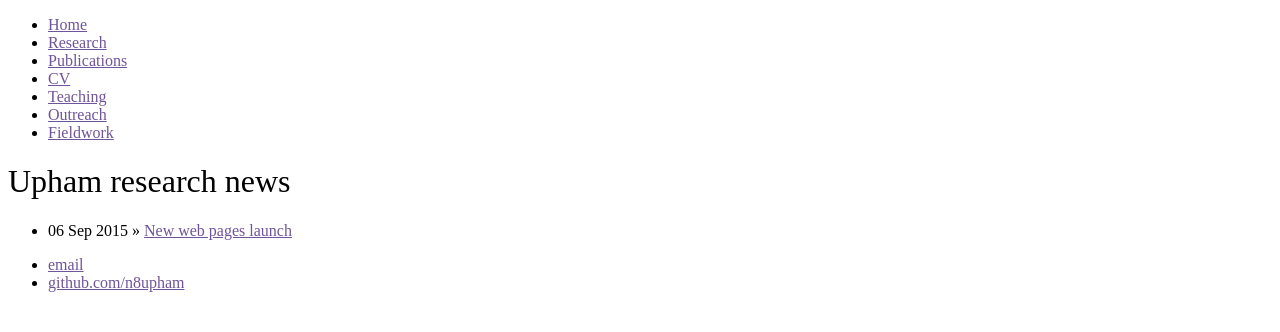
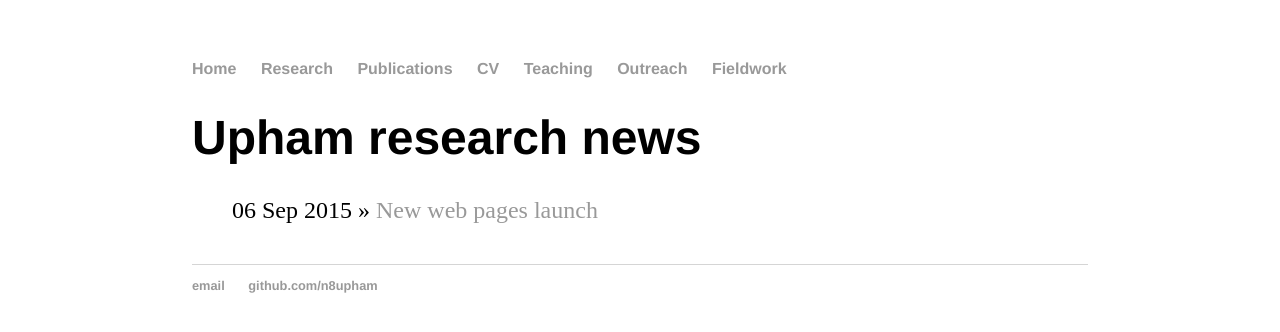
Before and after one commit to n8upham/n8upham.github.io, a Jekyll site: the page built from news/index.html, in a window 1280 px wide. Shown: the top 332 px of the page. Built offline with Jekyll 4.4.1, drawn with Linux system fonts in a browser that asks for light colours.

Commit message:
Update main.css

```diff
--- a/css/main.css
+++ b/css/main.css
@@ -1,193 +1,50 @@
-*
- * Nav
- */
-
-.navbar-default .navbar-brand,
-.navbar-default {
-  background-color: #6f5499;
-  font-size: 130%;
+body {
+    margin: 60px auto;
+    width: 70%;
+}
+nav ul, footer ul {
+    font-family:'Helvetica', 'Arial', 'Sans-Serif';
+    padding: 0px;
+    list-style: none;
+    font-weight: bold;
+}
+nav ul li, footer ul li {
+    display: inline;
+    margin-right: 20px;
+}
+a {
+    text-decoration: none;
+    color: #999;
+}
+a:hover {
+    text-decoration: underline;
+}
+h1 {
+    font-size: 3em;
+    font-family:'Helvetica', 'Arial', 'Sans-Serif';
+}
+h2 {
+    font-size: 2em;
+    font-family:'Helvetica', 'Arial', 'Sans-Serif';
+}
+h3 {
+    font-size: 1.7em;
+}
+p {
+    font-size: 1.5em;
+    line-height: 1.4em;
+    color: #333;
+}
+footer {
+    border-top: 1px solid #d5d5d5;
+    font-size: .8em;
 }
 
-.navbar-default {
-  min-height: 60px;
-  border: none;
-  border-radius: 0;
+ul.posts {
+    margin: 20px auto 40px;
+    font-size: 1.5em;
 }
 
-.navbar-default .navbar-brand {
-  padding-top: 20px;
-  padding-bottom: 40px;
-  height: 60px;
+ul.posts li {
+    list-style: none;
 }
-
-.navbar-default .navbar-brand {
-  color: rgba(255, 255, 255, 0.7);
-}
-
-.navbar-default .navbar-nav li a{
-  color: rgba(255, 255, 255, 0.7);
-  padding-top: 20px;
-  padding-bottom: 20px;
-}
-
-.navbar-default .navbar-brand:hover,
-.navbar-default .navbar-nav li a:hover,
-.navbar-default .nav .active a:hover,
-.navbar-default .nav .active a {
-  background-color: rgba(0, 0, 0, 0.2);
-  color: rgba(255, 255, 255, 0.7);
-}
-
-.navbar-default .navbar-toggle {
-  border-color: rgba(255, 255, 255, 0.7);
-  height: 40px;
-}
-
-.navbar-default .navbar-toggle:focus,
-.navbar-default .navbar-toggle:hover,
-.navbar-default .navbar-toggle .icon-bar {
- background-color: rgba(255, 255, 255, 0.7);
-}
-
-.logo {
-  width: 40px;
-  height: 40px;
-  margin: -10px 10px 10px 0px;
-  float: left !important;
-}
-
-/*
- * Spacers
- */
-
-.xxlspacer {
-	height: 50px;
-}
-
-.bigspacer {
-	height: 20px;
-}
-
-.medspacer {
-	height: 10px;
-}
-
-.smlspacer {
-	height: 5px;
-}
-
-/*
- * Header
- */
-
-.home {
-  height:175px;
-  display: table-cell;
-  vertical-align: middle;
-}
-
-.big-logo {
-  width: 175px;
-  height: 175px;
-  margin: 0 15px 0px 0;
-  float: left !important;
-}
-
-/*
- * General
- */
-
-a:hover,
-a:active, a:focus,
-a {
-  color: #6f5499;
-}
-
-h1, h2, h3, h4, h5, h6,
-.h1, .h2, .h3, .h4, .h5, .h6, .meta
-{
-  font-weight: 200;
-}
-
-h5, .h5 {
-  margin-top: 0;
-}
-
-a .itembox {
-  color: #333;
-}
-
-.itembox {
-  padding: 15px;
-  border-top: 4px #6f5499 solid;
-}
-
-.itembox:hover {
-  background-color: #ccc;
-}
-
-.miniprofile {
-  margin: 0 5px 0 0;
-  width: 30px;
-}
-
-.profile {
-  width: 150px;
-  height: 150px;
-  margin: 0px 0px 30px 0px;
-}
-
-.tweetbutton {
-  color: #ccc;
-  display: block;
-  text-align: center;
-  margin: 40px auto;
-}
-
-.tag_box {
-  list-style: none;
-  margin: 0;
-  overflow: hidden;
-  padding: 0;
-}
-
-.tag_box a {
-  padding: 6px 10px;
-  margin: 2px;
-  color: #555;
-  border-radius: 3px;
-  text-decoration: none;
-  border: none;
-}
-
-.tag_box a span {
-  vertical-align: super;
-  font-size: 0.6em;
-}
-
-.tag_box a:hover {
-  background-color: #e5e5e5;
-}
-
-.tag_box li{
-  padding-top: 5px;
-  padding-bottom: 5px;
-  margin-top: 2px;
-  margin-bottom: 2px;
-}
-
-body {
-  font-size: 12pt;
-}
-
-@-webkit-viewport   { width: device-width; }
-@-moz-viewport      { width: device-width; }
-@-ms-viewport       { width: device-width; }
-@-o-viewport        { width: device-width; }
-@viewport           { width: device-width; }
-
-@media (min-width: 1200px) {
-  .container {
-    width: 1050px;
-  }
-}
```
